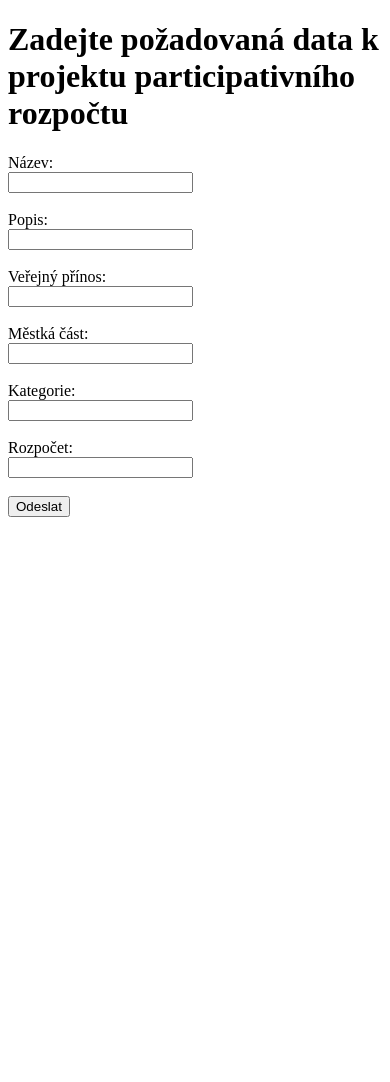
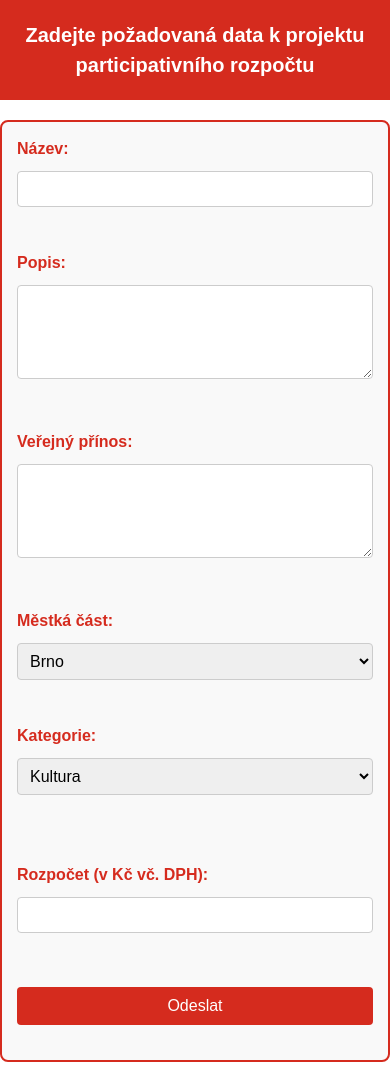
Before and after one commit to otrnovec/PorcupAIne, a FastAPI app: page / in a window 390 px wide. Before the commit the page ends 517 px from the top, so only its background shows below. Run offline with FastAPI, Linux system fonts and the light colour scheme.

Commit message:
front-end

```diff
--- a/porcupaine/web/main.py
+++ b/porcupaine/web/main.py
@@ -1,13 +1,17 @@
 from fastapi import FastAPI, Request, Form
 from fastapi.responses import HTMLResponse
 from fastapi.templating import Jinja2Templates
+from fastapi.staticfiles import StaticFiles  # Import pro statické soubory
 import uvicorn
 
 # Initialize the FastAPI app
 app = FastAPI()
 
+# Mount static directory
+app.mount("/static", StaticFiles(directory="static"), name="static")
+
 # Specify the templates directory
-templates = Jinja2Templates(directory="FastAPI/templates")
+templates = Jinja2Templates(directory="templates")
 
 # Route for displaying the form
 @app.get("/", response_class=HTMLResponse)
@@ -41,4 +45,4 @@ async def submit_form(
 
 # Run the app with Uvicorn
 if __name__ == "__main__":
-    uvicorn.run(app, host="127.0.0.1", port=8000)
+    uvicorn.run(app, host="127.0.0.1", port=8001)
--- /dev/null
+++ b/porcupaine/web/static/data.json
@@ -0,0 +1,46 @@
+{
+  "categories": [
+    { "value": "kultura", "label": "Kultura" },
+    { "value": "sport", "label": "Sport" },
+    { "value": "deti", "label": "Děti" },
+    { "value": "seniory", "label": "Senioři" },
+    { "value": "zdravi", "label": "Zdraví" },
+    { "value": "doprava", "label": "Doprava" },
+    { "value": "zabava", "label": "Zábava" },
+    { "value": "zvirata", "label": "Zvířata" },
+    { "value": "vzdelani", "label": "Vzdělání" },
+    { "value": "zelen", "label": "Zelen" },
+    { "value": "jiny", "label": "Jiný" }
+  ],
+  "districts": [
+    { "value": "brno", "label": "Brno" },
+    { "value": "brno-bohunice", "label": "Brno - Bohunice" },
+    { "value": "brno-bosonohy", "label": "Brno - Bosonohy" },
+    { "value": "brno-bystrc", "label": "Brno - Bystrc" },
+    { "value": "brno-cernovice", "label": "Brno - Černovice" },
+    { "value": "brno-chrlice", "label": "Brno - Chrlice" },
+    { "value": "brno-ivanovice", "label": "Brno - Ivanovice" },
+    { "value": "brno-jehnice", "label": "Brno - Jehnice" },
+    { "value": "brno-jih", "label": "Brno - Jih" },
+    { "value": "brno-jundrov", "label": "Brno - Jundrov" },
+    { "value": "brno-kninicky", "label": "Brno - Kníničky" },
+    { "value": "brno-kohoutovice", "label": "Brno - Kohoutovice" },
+    { "value": "brno-komin", "label": "Brno - Komín" },
+    { "value": "brno-kralovo-pole", "label": "Brno - Královo Pole" },
+    { "value": "brno-lisen", "label": "Brno - Líšeň" },
+    { "value": "brno-malomerice-obrany", "label": "Brno - Maloměřice a Obřany" },
+    { "value": "brno-medlanky", "label": "Brno - Medlánky" },
+    { "value": "brno-novy-liskovec", "label": "Brno - Nový Lískovec" },
+    { "value": "brno-reckovice-mokra-hora", "label": "Brno - Řečkovice a Mokrá Hora" },
+    { "value": "brno-sever", "label": "Brno - Sever" },
+    { "value": "brno-slatina", "label": "Brno - Slatina" },
+    { "value": "brno-stary-liskovec", "label": "Brno - Starý Lískovec" },
+    { "value": "brno-stred", "label": "Brno - Střed" },
+    { "value": "brno-turany", "label": "Brno - Tuřany" },
+    { "value": "brno-utechov", "label": "Brno - Útěchov" },
+    { "value": "brno-vinohrady", "label": "Brno - Vinohrady" },
+    { "value": "brno-zabovresky", "label": "Brno - Žabovřesky" },
+    { "value": "brno-zebetin", "label": "Brno - Žebětín" },
+    { "value": "brno-zidenice", "label": "Brno - Židenice" }
+]
+}
--- /dev/null
+++ b/porcupaine/web/static/style.css
@@ -0,0 +1,92 @@
+/* Global settings */
+body {
+    font-family: Arial, sans-serif;
+    line-height: 1.5;
+    margin: 0;
+    padding: 0;
+    background-color: #fff;
+    color: #333;
+}
+
+/* Header */
+h1 {
+    background-color: #d52b1e;
+    color: white;
+    padding: 20px;
+    text-align: center;
+    margin: 0;
+    font-size: 24px;
+}
+
+/* Form */
+form {
+    margin: 20px auto;
+    padding: 20px;
+    max-width: 600px;
+    border: 2px solid #d52b1e;
+    border-radius: 8px;
+    background-color: #f9f9f9;
+}
+
+label {
+    font-weight: bold;
+    color: #d52b1e;
+}
+
+input, textarea, select {
+    width: 100%;
+    margin: 10px 0 20px;
+    padding: 8px;
+    font-size: 16px;
+    border: 1px solid #ccc;
+    border-radius: 4px;
+    box-sizing: border-box;
+}
+
+textarea {
+    resize: vertical;
+}
+
+input[type="submit"] {
+    background-color: #d52b1e;
+    color: white;
+    border: none;
+    padding: 10px 20px;
+    font-size: 16px;
+    cursor: pointer;
+    border-radius: 4px;
+    transition: background-color 0.3s;
+}
+
+input[type="submit"]:hover {
+    background-color: #a02116;
+}
+
+/* Warnings and notes */
+form p {
+    font-size: 14px;
+    color: #777;
+    margin-top: -10px;
+}
+
+/* Footer */
+footer {
+    background-color: #d52b1e;
+    color: white;
+    text-align: center;
+    padding: 10px 0;
+    position: fixed;
+    bottom: 0;
+    width: 100%;
+}
+
+/* Responsive */
+@media (max-width: 600px) {
+    form {
+        padding: 15px;
+    }
+
+    h1 {
+        font-size: 20px;
+    }
+}
--- a/porcupaine/web/templates/form.html
+++ b/porcupaine/web/templates/form.html
@@ -1,30 +1,42 @@
 <!DOCTYPE html>
 <html>
 <head>
+    <meta charset="UTF-8">
+    <link rel="icon" href="/static/favicon.jpg" type="image/jpeg">
+    <link rel="stylesheet" href="/static/style.css">
     <title>Input Form</title>
 </head>
 <body>
     <h1>Zadejte požadovaná data k projektu participativního rozpočtu</h1>
     <form action="/submit" method="post">
         <label for="name">Název:</label><br>
-        <input type="text" id="name" name="name"><br><br>
+        <input type="text" id="name" name="name" maxlength="200"><br><br>
 
         <label for="description">Popis:</label><br>
-        <input type="text" id="description" name="description"><br><br>
+        <textarea type="text" id="description" name="description" rows="4" cols="50" maxlength="2000"></textarea><br><br>
 
         <label for="public_interest">Veřejný přínos:</label><br>
-        <input type="text" id="public_interest" name="public_interest"><br><br>
+        <textarea type="text" id="public_interest" name="public_interest" rows="4" cols="50" maxlength="500"></textarea><br><br>
 
         <label for="district">Městká část:</label><br>
-        <input type="text" id="district" name="district"><br><br>
+        <select id="district" name="district"></select><br><br>
 
-        <label for="category">Kategorie:</label><br>
-        <input type="text" id="category" name="category"><br><br>
+         <!-- Kategorie -->
+         <label for="category">Kategorie:</label><br>
+         <select id="category" name="category" onchange="toggleCustomCategory()"></select><br><br>
 
-        <label for="budget">Rozpočet:</label><br>
-        <input type="text" id="budget" name="budget"><br><br>
+         <!-- Skryté textové pole pro vlastní kategorii -->
+         <div id="customCategoryDiv" style="display: none;">
+             <label for="customCategory">Zadejte vlastní kategorii:</label><br>
+             <input type="text" id="customCategory" name="customCategory">
+         </div>
+         <br>
+
+        <label for="budget">Rozpočet (v Kč vč. DPH):</label><br>
+        <input type="number" id="budget" name="budget" min="0" max="99999999999999999999" step="1"><br><br>
 
         <input type="submit" value="Odeslat">
     </form>
+    <script src="/static/script.js"></script>
 </body>
 </html>
```
Also changed, not shown: porcupaine/web/static/script.js (added, +37 -0 lines), porcupaine/web/static/style2.css (added, +106 -0 lines), porcupaine/web/templates/result.html (+28 -11 lines), porcupaine/web/static/favicon.jpg (added).
